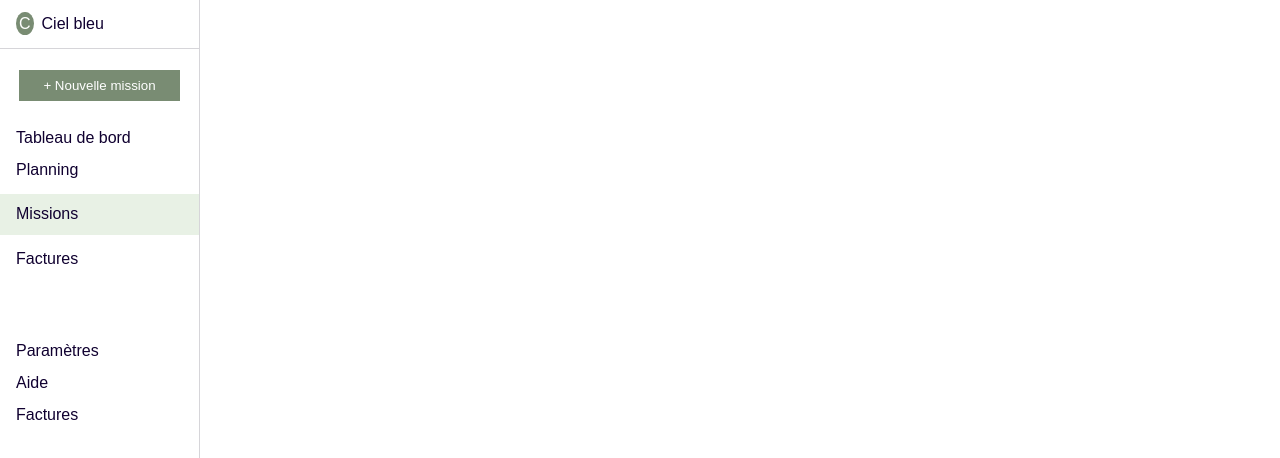
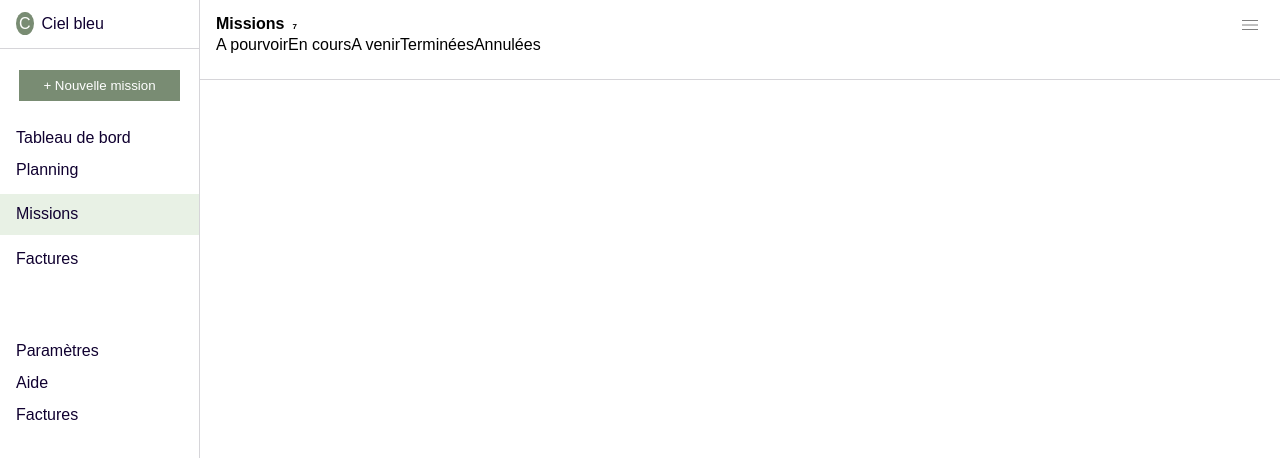
Before and after one commit to Sarah-Emidio/Missions, a React (Vite) app: page / in a window 1280 px wide. Shown: the top 458 px of the page. Built offline with nearby package versions, Linux system fonts and the light colour scheme.

Commit message:
debut du composant header

```diff
--- a/src/Pages/Missions.js
+++ b/src/Pages/Missions.js
@@ -1,9 +1,15 @@
 import Main from "../components/App/Main/Main";
+import Header from "../components/App/Header/Header";
 
-const Missions =() => {
-    return(
+import '../Pages/Missions.scss';
+
+const Missions = () => {
+    return (
         <>
-            <Main />
+            <div className="container">
+                <Main />
+                <Header />
+            </div>
         </>
     )
 }
--- a/src/Pages/Missions.scss
+++ b/src/Pages/Missions.scss
@@ -1,2 +1,14 @@
 @use '../components/App/mixin.scss';
 @use '../components/App/vars.scss';
+
+.container {
+    display: flex;
+    flex-direction: column;
+}
+
+@include mixin.smallDevices {
+    .container {
+        display: flex;
+        flex-direction: row;
+    }
+}
--- /dev/null
+++ b/src/components/App/Header/Header.js
@@ -0,0 +1,37 @@
+import menu from '../../../assets/menu.svg';
+import '../Header/Header.scss';
+
+
+const Header = () => {
+    return (
+        <>
+            <header className='header__content'>
+
+                <div className='header__menuContent'>
+
+                    <h1 className='header__title'>Missions
+                        <span className='header__subtitle'>7</span>
+                    </h1>
+
+                    <button className='header__button' type="submit">
+                        <img className='header__img' src={menu} alt="" />
+                    </button>
+
+                </div>
+
+                <nav >
+                    <ul className='nav__container'>
+                        <li>A pourvoir</li>
+                        <li>En cours</li>
+                        <li>A venir</li>
+                        <li>Terminées</li>
+                        <li>Annulées</li>
+                    </ul>
+                </nav>
+
+            </header>
+        </>
+    )
+}
+
+export default Header;
--- /dev/null
+++ b/src/components/App/Header/Header.scss
@@ -0,0 +1,49 @@
+@use '../mixin.scss';
+@use '../vars.scss';
+
+.header__content {
+    width: 288px;
+    font-family: sans-serif;
+    padding: 16px;
+    border-bottom: 1px solid vars.$border_grey;
+    margin-bottom: 1rem;
+    height: 5rem;
+    box-sizing: border-box;
+
+    .header__menuContent {
+        display: flex;
+        flex-direction: row;
+        justify-content: space-between;
+    }
+    .header__title {
+        font-weight: bold;
+    }
+
+    .header__subtitle {
+        font-size: 0.5rem;
+        padding-left: 0.5rem;
+        position: relative;
+        top: -10;
+    }
+    .header__button {
+        background-color: vars.$background_grey;
+        border: none;
+        cursor: pointer;
+    }
+    .header__img {
+        width: 1rem;
+    }
+}
+
+.nav__container {
+    display: flex;
+    flex-direction: row;
+}
+
+@include mixin.smallDevices {
+    .header__content{
+        display: flex;
+        flex-direction: column;
+        width: 100%;
+    }
+}
```
Also changed, not shown: src/assets/menu.svg (added).
